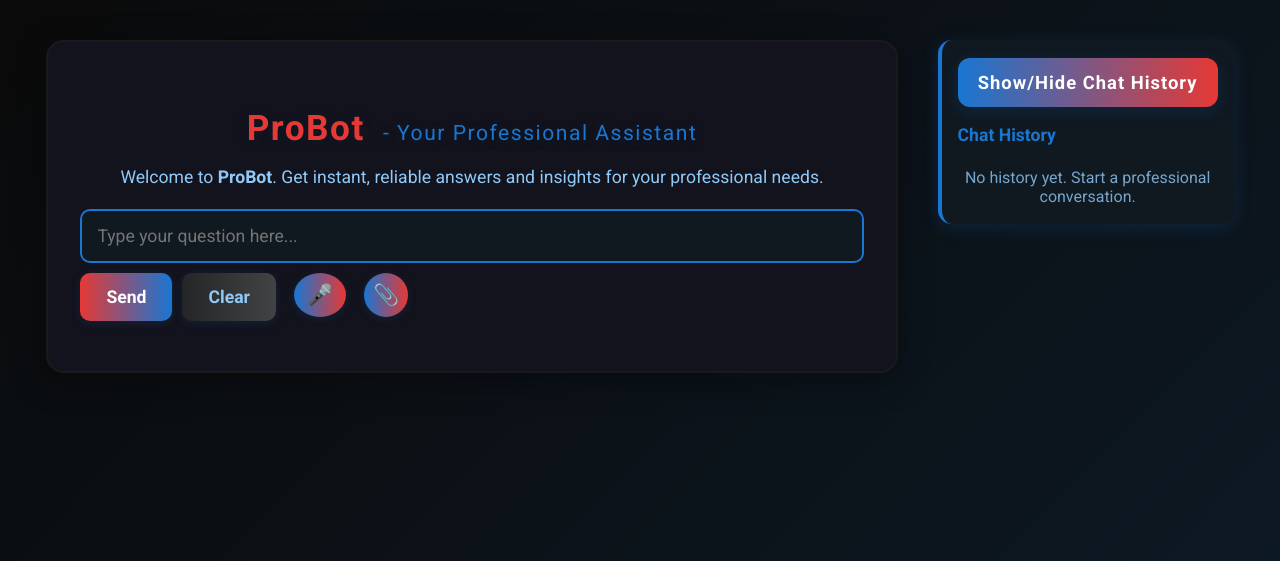
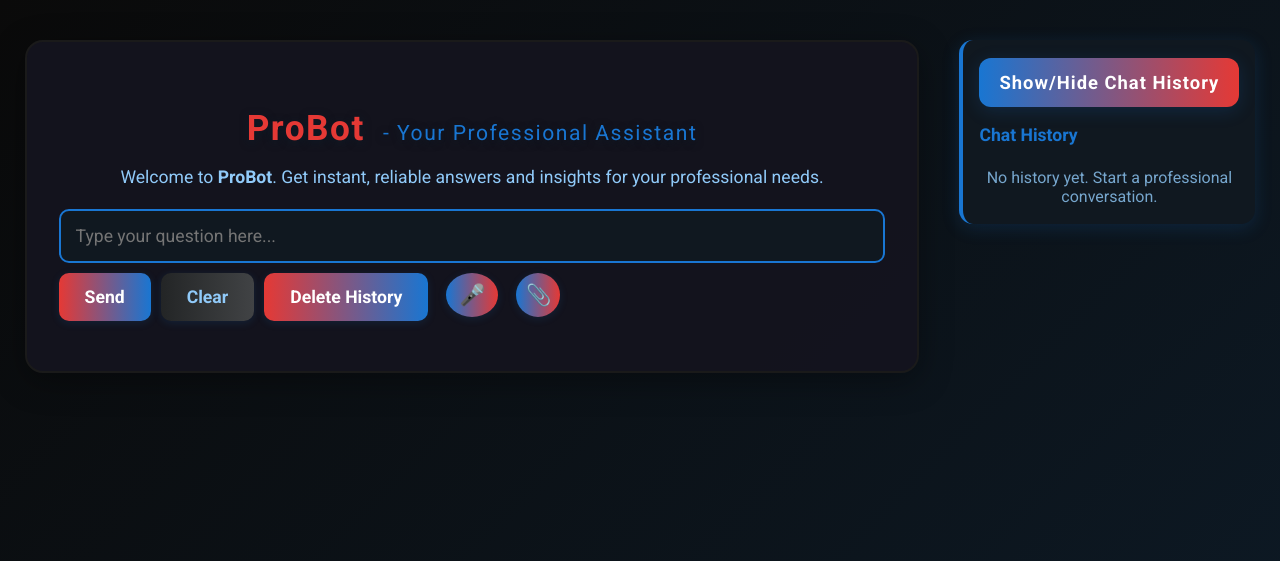
Before and after one commit to dhruvkajla0001/SimpleChatBot_Using_API, a Flask app: page / in a window 1280 px wide. Shown: the top 561 px of the page. Run offline with Flask 3, Linux system fonts and the light colour scheme.

Commit message:
delete history added

```diff
--- a/app.py
+++ b/app.py
@@ -38,7 +38,12 @@ def index():
 
         elif 'clear' in request.form:
             clear_history()
-            bot_response = "🧹 Chat history cleared!"
+            bot_response = "🩹 Chat history cleared!"
+            user_input = ""
+
+        elif 'delete' in request.form:
+            clear_history()
+            bot_response = "🗑️ Chat history deleted permanently!"
             user_input = ""
 
         elif 'file' in request.files and request.files['file'].filename != "":
@@ -84,7 +89,6 @@ def summarize_file():
         return jsonify({'summary': f'Error reading file: {str(e)}'}), 500
     if not text.strip():
         return jsonify({'summary': 'No text found in file.'}), 200
-    # Use Gemini API to summarize if available
     try:
         from chatbot import get_bot_response
         summary = get_bot_response(f"Summarize this text in a concise way:\n{text[:4000]}")
--- a/static/style.css
+++ b/static/style.css
@@ -394,3 +394,11 @@ button[name="clear"]:hover {
     box-shadow: 0 2px 12px rgba(25, 118, 210, 0.08);
     display: none;
 }
+
+button[name="delete_history"] {
+    background-color: #ff1744;
+}
+
+button[name="delete_history"]:hover {
+    background-color: #c4001d;
+}
--- a/templates/index.html
+++ b/templates/index.html
@@ -1,6 +1,7 @@
 <!DOCTYPE html>
 <html lang="en">
 <head>
+    <meta charset="UTF-8">
     <title>ProBot - Your Professional Assistant</title>
     <link rel="stylesheet" href="/static/style.css">
     <link href="https://fonts.googleapis.com/css2?family=Roboto:wght@400;700&display=swap" rel="stylesheet">
@@ -12,15 +13,21 @@
             <div class="intro-text">
                 Welcome to <b>ProBot</b>. Get instant, reliable answers and insights for your professional needs.
             </div>
+
+            <!-- ✅ Chat Input Form -->
             <form method="POST" enctype="multipart/form-data" id="chat-form">
                 <input type="text" name="query" id="query-input" placeholder="Type your question here..." required>
                 <button name="ask" type="submit">Send</button>
                 <button name="clear" type="submit">Clear</button>
+                <button name="delete" type="submit">Delete History</button>
                 <button type="button" id="voice-btn" title="Speak" class="icon-btn">🎤</button>
                 <label for="file-upload" class="icon-btn" title="Upload file for summary">📎</label>
                 <input type="file" id="file-upload" name="file" accept=".pdf,.doc,.docx,image/*" style="display:none;" />
             </form>
+
+            <!-- ✅ File Summary Output -->
             <div id="file-summary" class="bot" style="display:none;"></div>
+
             {% if query %}
             <div class="chat fade-in">
                 <div class="user"><strong>You:</strong> {{ query }}</div>
@@ -28,6 +35,8 @@
             </div>
             {% endif %}
         </div>
+
+        <!-- ✅ Chat History Panel -->
         <div class="history">
             <button type="button" class="toggle-history-btn" onclick="toggleHistory()">Show/Hide Chat History</button>
             <div id="history-content">
@@ -48,47 +57,50 @@
             </div>
         </div>
     </div>
+
+    <!-- ✅ Scripts -->
     <script>
-    // Subtle background transition on new message
+    // Animate background
     if (document.querySelector('.chat')) {
         document.body.classList.add('bg-transition');
     }
+
+    // Toggle history visibility
     function toggleHistory() {
         const el = document.getElementById('history-content');
-        if (el.style.display === 'none') {
-            el.style.display = '';
-        } else {
-            el.style.display = 'none';
-        }
+        el.style.display = el.style.display === 'none' ? '' : 'none';
     }
-    // Voice-to-text logic
+
+    // Voice to text
     const voiceBtn = document.getElementById('voice-btn');
     const queryInput = document.getElementById('query-input');
-    if (voiceBtn && window.SpeechRecognition || window.webkitSpeechRecognition) {
+    if (voiceBtn && (window.SpeechRecognition || window.webkitSpeechRecognition)) {
         const SpeechRecognition = window.SpeechRecognition || window.webkitSpeechRecognition;
         const recognition = new SpeechRecognition();
         recognition.lang = 'en-US';
         recognition.interimResults = false;
-        recognition.maxAlternatives = 1;
-        voiceBtn.onclick = function() {
+
+        voiceBtn.onclick = () => {
             recognition.start();
             voiceBtn.classList.add('listening');
         };
-        recognition.onresult = function(event) {
+        recognition.onresult = (event) => {
             queryInput.value = event.results[0][0].transcript;
             voiceBtn.classList.remove('listening');
         };
-        recognition.onerror = function() {
+        recognition.onerror = () => {
             voiceBtn.classList.remove('listening');
         };
     }
-    // File upload logic
+
+    // File upload for summarization
     const fileUpload = document.getElementById('file-upload');
     const fileSummary = document.getElementById('file-summary');
-    fileUpload && fileUpload.addEventListener('change', function() {
+    fileUpload?.addEventListener('change', () => {
         if (!fileUpload.files.length) return;
         const formData = new FormData();
         formData.append('file', fileUpload.files[0]);
+
         fetch('/summarize', {
             method: 'POST',
             body: formData
```
